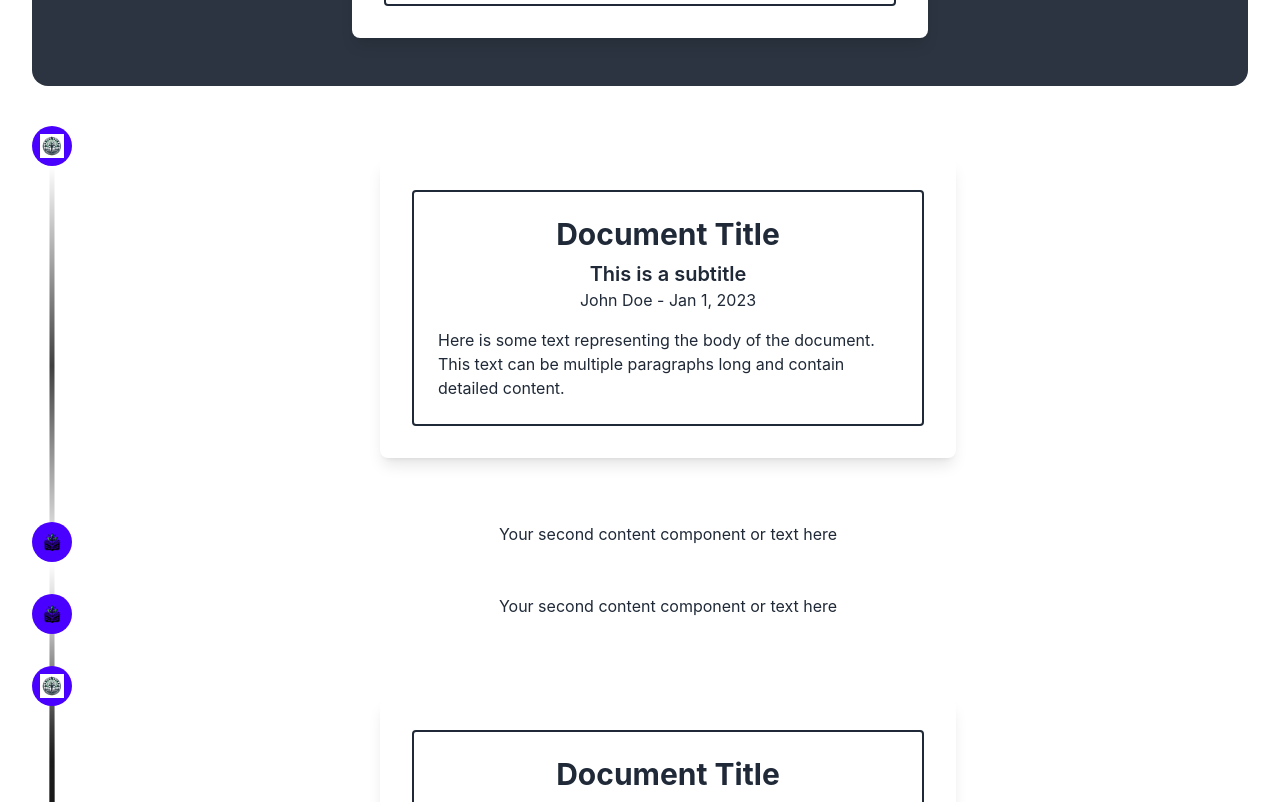
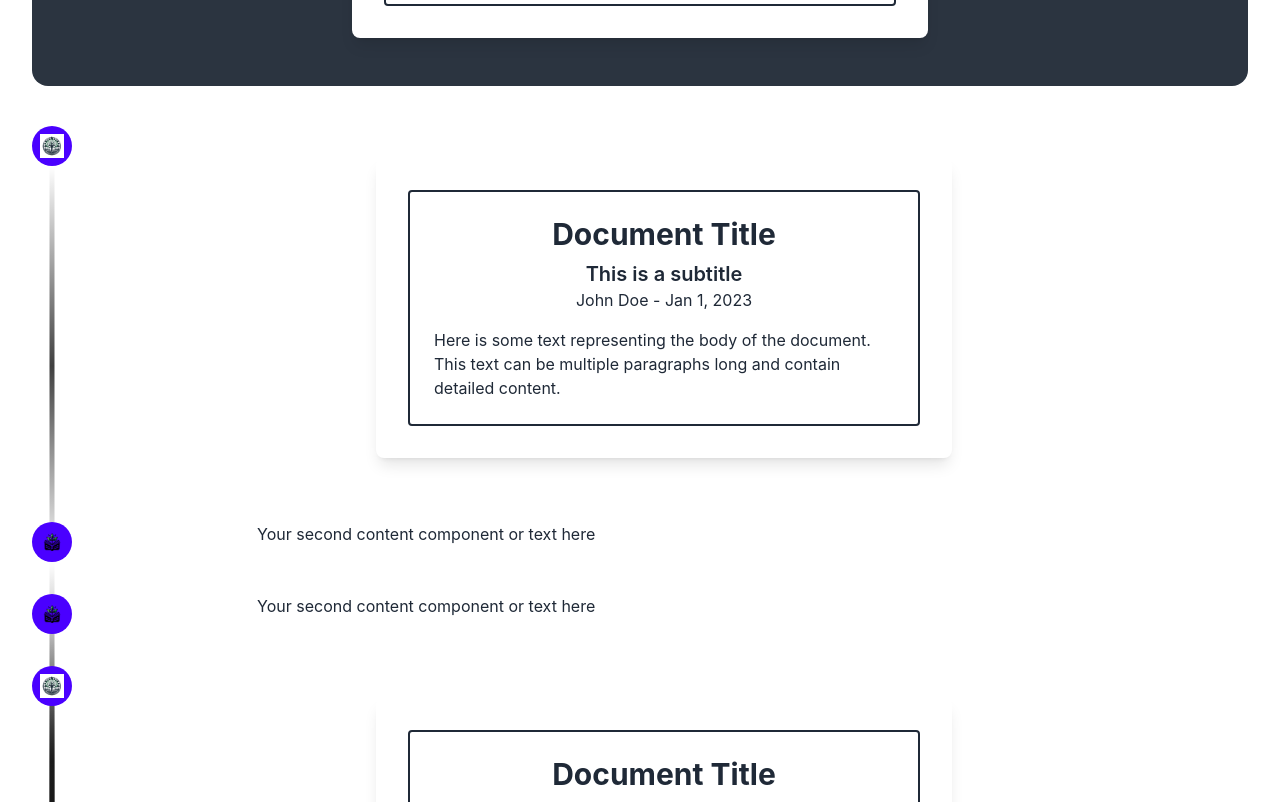
Before and after one commit to ImmaculateDivinity/daisy_frontend, a React (Vite) app: page / in a window 1280 px wide. Shown: the part 758-1560 px from the top of the page. Built offline with nearby package versions, Linux system fonts and the light colour scheme.

Commit message:
Added SliderWrapperComponent

```diff
--- a/src/App.css
+++ b/src/App.css
@@ -17,6 +17,8 @@
 .logo.react:hover {
   filter: drop-shadow(0 0 2em #61dafbaa);
 }
+
+
 
 
 @keyframes logo-spin {
--- /dev/null
+++ b/src/components/SlideOutWrapper.tsx
@@ -0,0 +1,55 @@
+import React, { useRef, useEffect, useState } from "react";
+import { useSpring, animated } from "react-spring";
+
+interface SlideOutWrapperProps {
+  children: React.ReactNode;
+}
+
+const SlideOutWrapper: React.FC<SlideOutWrapperProps> = ({ children }) => {
+  const [isVisible, setIsVisible] = useState(false);
+  const ref = useRef<HTMLDivElement>(null);
+
+  const slideOutProps = useSpring({
+    opacity: isVisible ? 1 : 0,
+    transform: isVisible ? "translate3d(50%,0,0)" : "translate3d(-5%,0,0)",
+    config: { duration: 700 },
+  });
+
+  useEffect(() => {
+    const observer = new IntersectionObserver(
+      (entries) => {
+        entries.forEach((entry) => {
+          // Adjust the ratio to control when the animation should trigger
+          setIsVisible(entry.isIntersecting);
+
+          // Optional: Reset animation when element is not visible
+          if (!entry.isIntersecting) {
+            // Reset the animation so it can trigger again when visible
+            setIsVisible(false);
+          }
+        });
+      },
+      {
+        // Adjust rootMargin to control the vertical center alignment, e.g., '-50% 0px -50% 0px'
+        rootMargin: "-20% 0px -60% 0px",
+        threshold: [0, 0.5, 1], // Multiple thresholds for entering and leaving the center
+      }
+    );
+
+    if (ref.current) {
+      observer.observe(ref.current);
+    }
+
+    return () => {
+      observer.disconnect();
+    };
+  }, []);
+
+  return (
+    <animated.div ref={ref} style={slideOutProps} className="content-slide">
+      {children}
+    </animated.div>
+  );
+};
+
+export default SlideOutWrapper;
--- a/src/components/TimelineItem.tsx
+++ b/src/components/TimelineItem.tsx
@@ -1,4 +1,5 @@
 import React from "react";
+import SlideOutWrapper from "./SlideOutWrapper";
 
 interface TimelineItemProps {
   icon: string | React.ReactNode; // URL or React component
@@ -53,7 +54,9 @@ const TimelineItem: React.FC<TimelineItemProps> = ({
         {showConnectingLine && <div style={lineStyle}></div>}
       </div>
       {/* Content */}
-      <div className="flex-grow">{content}</div>
+      <SlideOutWrapper>
+        <div className="flex-grow">{content}</div>
+      </SlideOutWrapper>
     </div>
   );
 };
```
